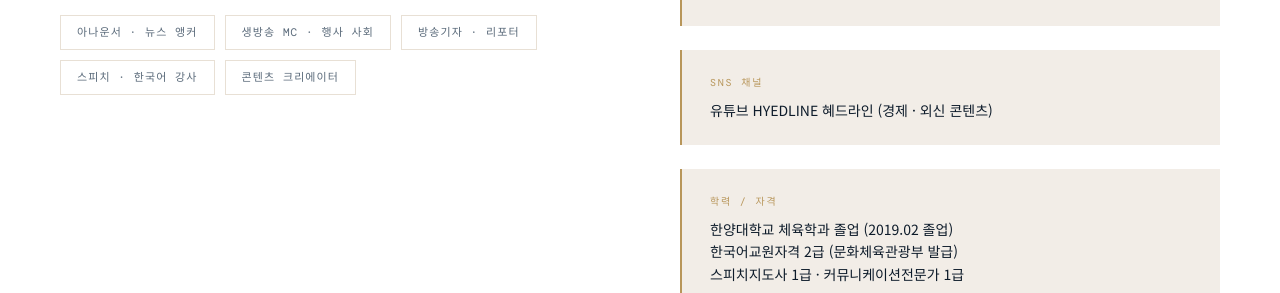
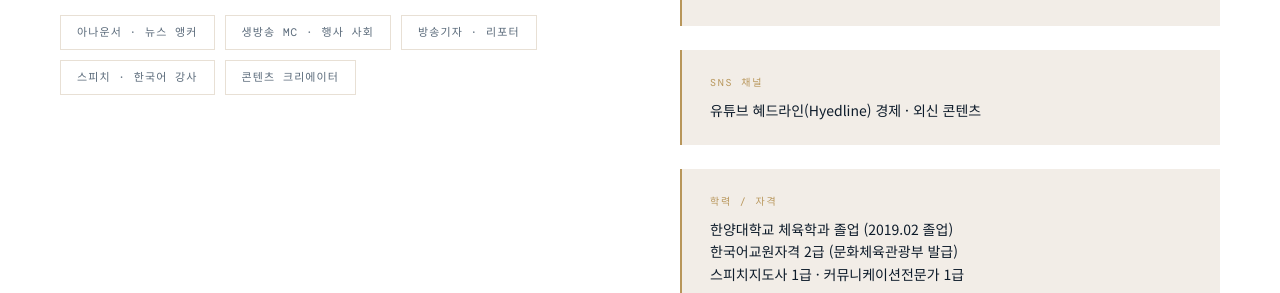
Before and after one commit to annhylee/annhylee.github.io, a Jekyll site: the page built from index.md, in a window 1280 px wide and 900 px high, scrolled down 1303 px. Shown: the part 160-453 px from the top of the window. Built offline with Jekyll 4.4.1, drawn with Linux system fonts in a browser that asks for light colours; some web fonts are replaced; some of the changed text lies outside the part shown.

```diff
--- a/_data/profile.yml
+++ b/_data/profile.yml
@@ -86,7 +86,6 @@ about:
     - 방송기자 · 리포터
     - 스피치 · 한국어 강사
     - 콘텐츠 크리에이터
-  show: false
   credentials:
     - label: 경력
       lines:
@@ -100,7 +99,7 @@ about:
     - label: SNS 채널
       lines:
         # 참고: "- text: ... / url: ..." 형태로 쓰면 클릭 가능한 링크로 표시됩니다
-        - 유튜브 HYEDLINE 혜드라인 (경제 · 외신 콘텐츠)
+        - 유튜브 혜드라인(Hyedline) 경제 · 외신 콘텐츠
     - label: 학력 / 자격
       lines:
         - 한양대학교 체육학과 졸업 (2019.02 졸업)
@@ -116,7 +115,7 @@ contact:
       icon: "✉️"
       external: true
     - label: YouTube
-      value: HYEDLINE 혜드라인
+      value: 혜드라인 HYEDLINE
       href: "https://youtube.com/@HYEDLINE"
       icon: "🎬"
       external: true
```
